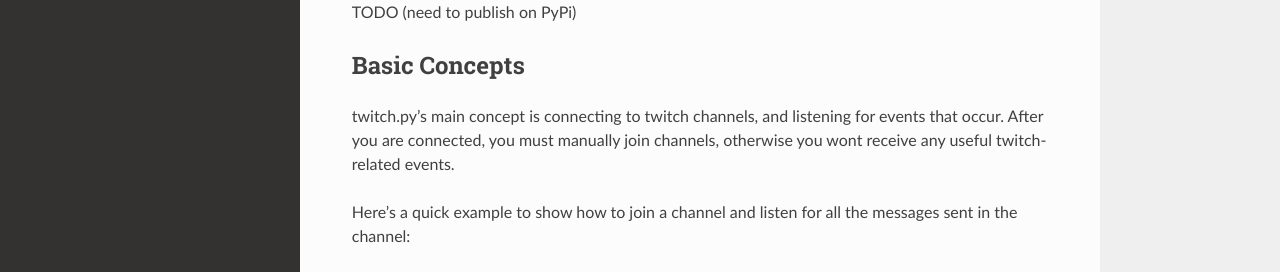
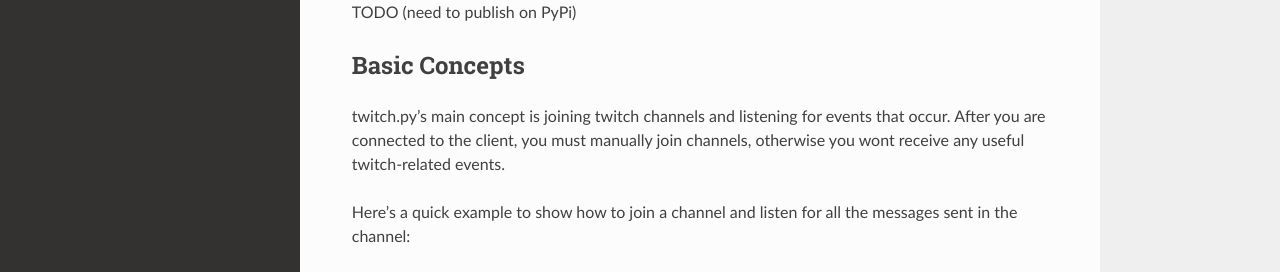
Before and after one commit to abuneri/twitch.py, a Sphinx documentation site: the page built from docs/gettingstarted.rst, in a window 1280 px wide and 1188 px high. Shown: the part 415-687 px from the top of the window. Built offline with Sphinx 7.4.7 and the Read the Docs theme 2.0.0, drawn with Linux system fonts in a browser that asks for light colours.

Commit message:
fix wording in Basic Concetps section

```diff
--- a/docs/gettingstarted.rst
+++ b/docs/gettingstarted.rst
@@ -23,8 +23,8 @@
 Basic Concepts
 ---------------
 
-twitch.py's main concept is connecting to twitch channels, and listening for events that occur. After you are connected,
-you must manually join channels, otherwise you wont receive any useful twitch-related events.
+twitch.py's main concept is joining twitch channels and listening for events that occur. After you are connected
+to the client, you must manually join channels, otherwise you wont receive any useful twitch-related events.
 
 Here's a quick example to show how to join a channel and listen for all the messages sent in the channel:
 
```
